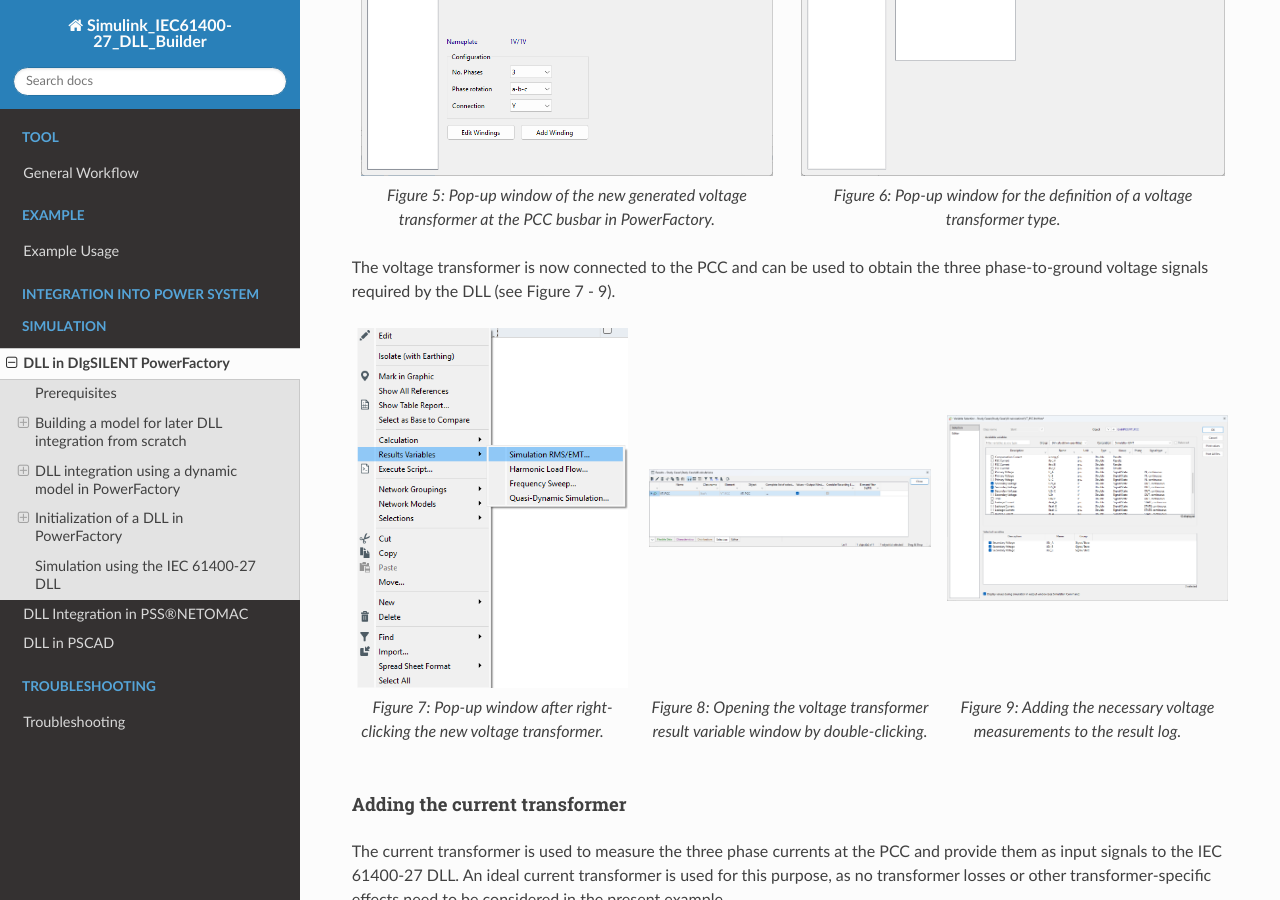
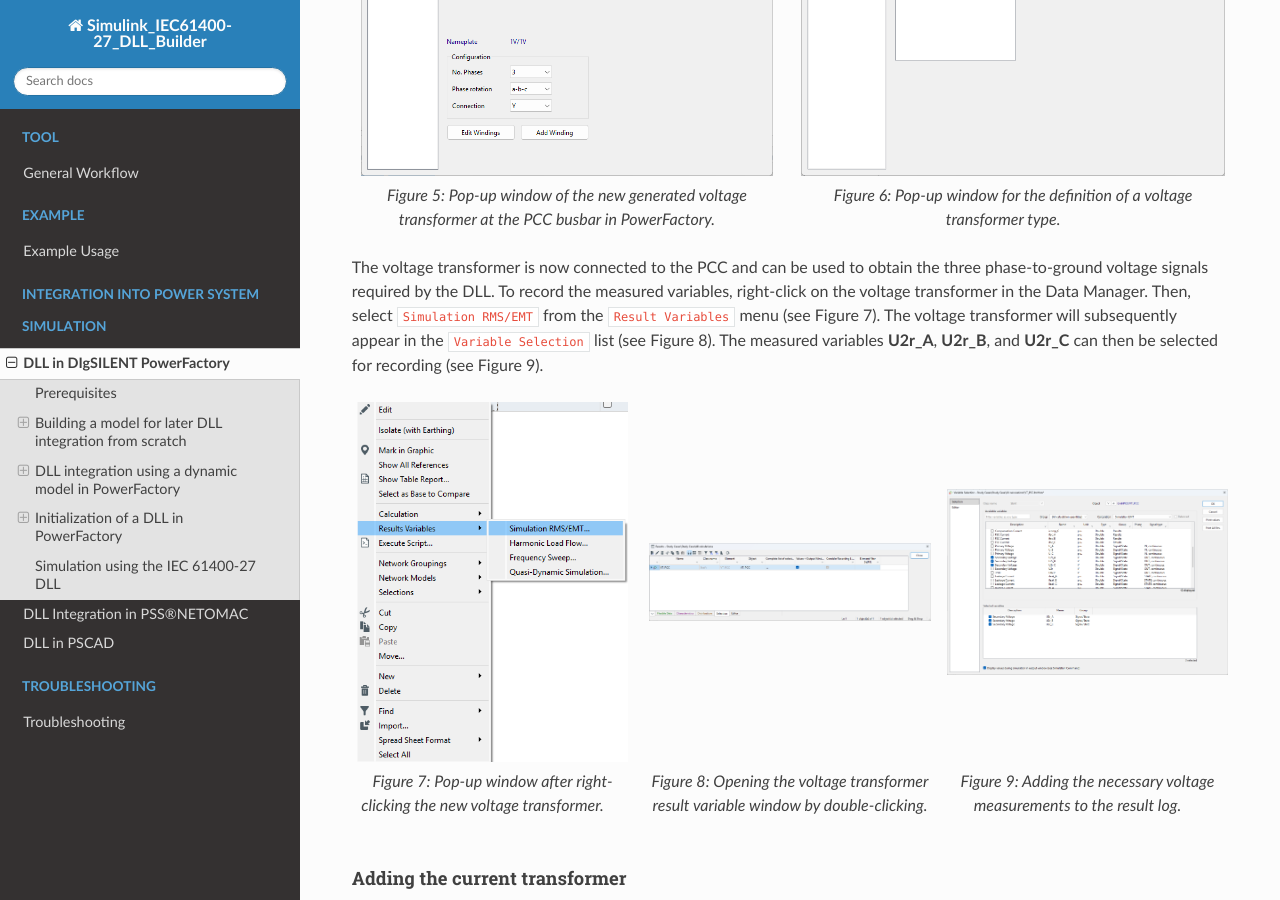
Before and after one commit to Institute-of-Electrical-Energy-Systems/SIMULINK_DLL_Builder, a Sphinx documentation site: the page built from docs/DLL_in_PF.rst, in a window 1280 px wide and 900 px high, scrolled down 2909 px. Built offline with Sphinx 7.4.7 and the Read the Docs theme 3.1.0, drawn with Linux system fonts in a browser that asks for light colours; formulas are drawn with MathJax 3; some of the changed text lies outside the part shown.

Commit message:
Update DLL_in_PF.rst

```diff
--- a/docs/DLL_in_PF.rst
+++ b/docs/DLL_in_PF.rst
@@ -97,7 +101,11 @@ The ideal transformer is sufficient for the present application because the purp
 
       Figure 6: Pop-up window for the definition of a voltage transformer type.
 
-The voltage transformer is now connected to the PCC and can be used to obtain the three phase-to-ground voltage signals required by the DLL (see Figure 7 - 9).
+The voltage transformer is now connected to the PCC and can be used to obtain the three phase-to-ground voltage signals required by the DLL.
+To record the measured variables, right-click on the voltage transformer in the Data Manager. Then, select ``Simulation RMS/EMT`` from the ``Result Variables`` menu (see Figure 7).
+The voltage transformer will subsequently appear in the ``Variable Selection`` list (see Figure 8).
+The measured variables **U2r_A**, **U2r_B**, and **U2r_C** can then be selected for recording (see Figure 9).
+
 
 .. container:: image-row
 
@@ -153,7 +161,10 @@ The ideal transformer is sufficient for the present application because the purp
 
          Figure 13: Pop-up window for the definition of a current transformer type.
 
-The current transformer is now connected to the cubicle of the PCC and can be used to obtain the three phase current signals required by the DLL (see Figure 14 - 16).
+The current transformer is now connected to the cubicle of the PCC and can be used to obtain the three phase current signals required by the DLL.
+To record the measured variables, right-click on the current transformer in the Data Manager. Then, select ``Simulation RMS/EMT`` from the ``Result Variables`` menu (see Figure 14).
+The current transformer will subsequently appear in the ``Variable Selection`` list (see Figure 15).
+The measured variables **I2r_A**, **I2r_B**, and **I2r_C** can then be selected for recording (see Figure 16).
 
 .. container:: image-row
 
```
Also changed, not shown: other parts of docs/DLL_in_PF.rst (+4 -0 lines).
